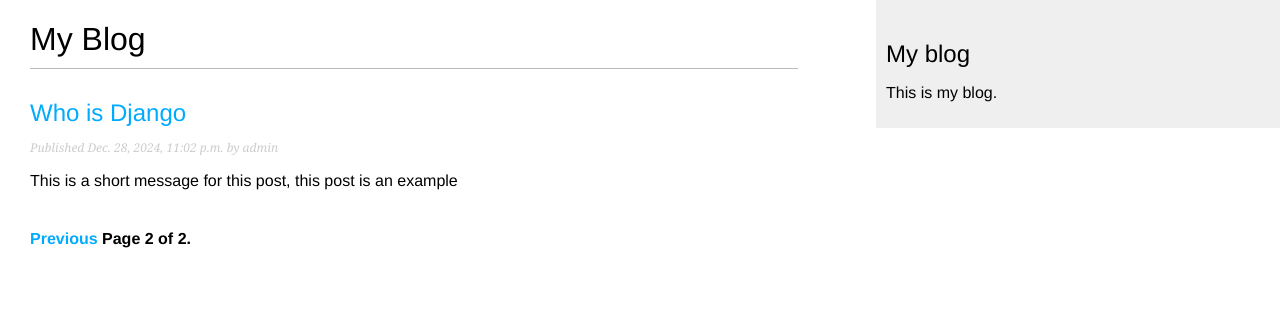
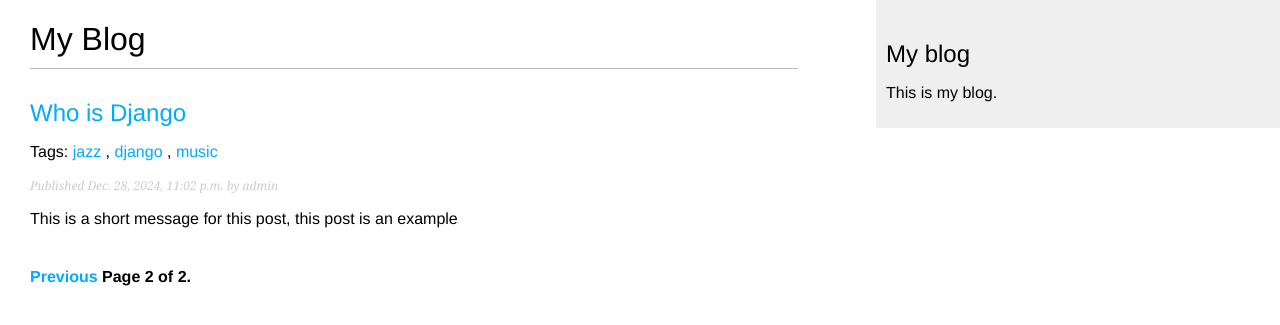
Before and after one commit to UrielMartinez21/Blog-application, a Django app: page /blog/?page=2 in a window 1280 px wide. Shown: the top 325 px of the page. Run offline with Django 5.2, Linux system fonts and the light colour scheme; data comes from the database, SQL or seed files in the repository; parts of the project's set-up code (start-up, migrations or seed data) failed here and were passed over.

Commit message:
feat(Blog/): added tag template in html file

```diff
--- a/blog/urls.py
+++ b/blog/urls.py
@@ -14,4 +14,5 @@ urlpatterns = [
     ),
     path('<int:post_id>/share/', views.post_share, name='post_share'),
     path('<int:post_id>/comment/', views.post_comment, name='post_comment'),
+    path('tag/<slug:tag_slug>/', views.post_list, name='post_list_by_tag')
 ]
--- a/blog/views.py
+++ b/blog/views.py
@@ -1,4 +1,5 @@
 from .models import Post
+from taggit.models import Tag
 from django.shortcuts import render
 from django.core.mail import send_mail
 from .forms import EmailPostForm, CommentForm
@@ -6,8 +7,15 @@ from django.shortcuts import get_object_or_404
 from django.views.decorators.http import require_POST
 from django.core.paginator import Paginator, EmptyPage, PageNotAnInteger
 
-def post_list(request):
+def post_list(request, tag_slug=None):
+    print(f"[+] tag_slug: {tag_slug}")
     post_list = Post.published.all()
+
+    # Check if a tag is passed in the URL
+    tag = None
+    if tag_slug:
+        tag = get_object_or_404(Tag, slug=tag_slug)
+        post_list = post_list.filter(tags__in=[tag])
 
     # Pagination with 3 posts per page
     paginator = Paginator(post_list, 3)
@@ -19,7 +27,7 @@ def post_list(request):
     except PageNotAnInteger:
         posts = paginator.page(1)
 
-    return render(request, 'blog/post/list.html', {'posts': posts})
+    return render(request, 'blog/post/list.html', {'posts': posts, 'tag': tag})
 
 
 def post_detail(request, year:int, month:int, day:int, post):
--- a/templates/blog/post/list.html
+++ b/templates/blog/post/list.html
@@ -4,12 +4,23 @@
 
 {% block content %}
     <h1>My Blog</h1>
+    {% if tag %}
+        <h2>Posts tagged with "{{ tag.name }}"</h2>
+    {% endif %}
     {% for post in posts %}
         <h2>
             <a href="{{ post.get_absolute_url }}">
                 {{ post.title }}
             </a>
         </h2>
+        <p class="tags">
+            Tags:
+            {% for tag in post.tags.all %}
+                <a href="{% url "blog:post_list_by_tag" tag.slug %}">
+                {{ tag.name }}
+                </a>{% if not forloop.last %}, {% endif %}
+            {% endfor %}
+        </p>
         <p class="date">Published {{ post.publish }} by {{ post.author }}</p>
         {{ post.body|truncatewords:30|linebreaks }}
     {% endfor %}
```
